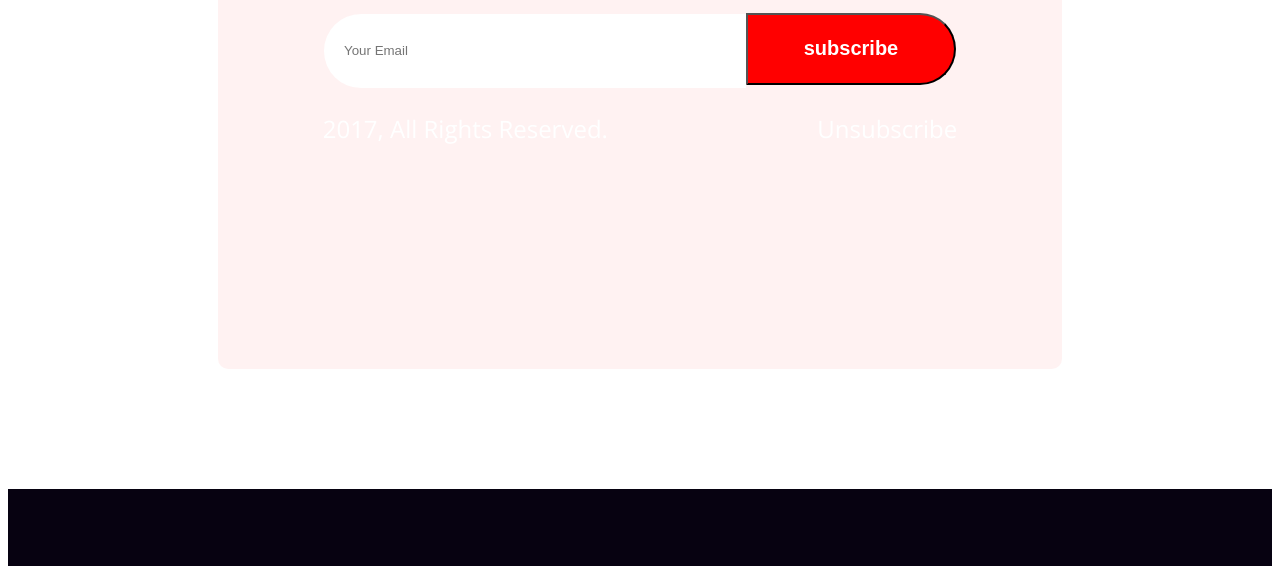
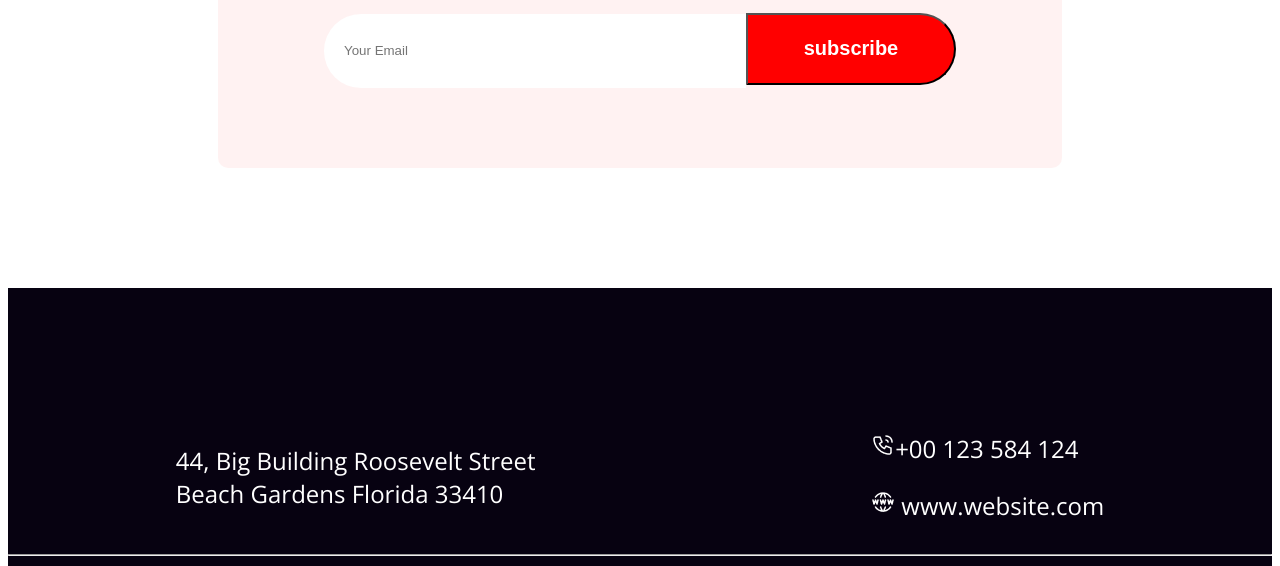
Before and after one commit to hsharbik/ASSIGNMENT_1_NEW_YEAR, a plain HTML site: page index.html in a window 1280 px wide. Shown: the part 6729-7295 px from the top of the page. Drawn offline with nearby package versions, Linux system fonts and the light colour scheme; files whose address does not match are found by name.

Commit message:
first commit

```diff
--- a/index.html
+++ b/index.html
@@ -98,10 +98,7 @@
     <div class="subscribe_div">
         <input class="email_input" type="email" name="" placeholder="Your Email"><input class="subscribe_btn" type="submit" value="subscribe">
     </div>
-    <div class="copyright">
-        <p>2017, All Rights Reserved.</p>
-        <p>Unsubscribe</p>
-    </div>
+
 
 
 </section>
```
